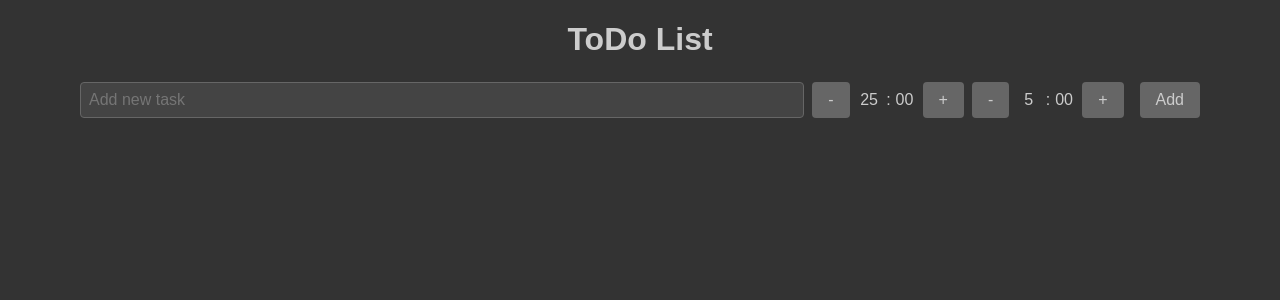
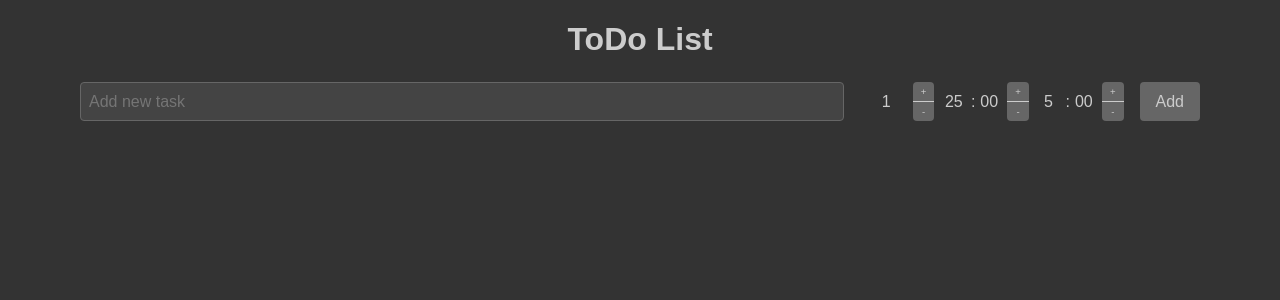
Before and after one commit to staythepath/task, a React (Create React App) app: page / in a window 1280 px wide. Shown: the top 300 px of the page. Built offline with nearby package versions, Linux system fonts and the light colour scheme.

Commit message:
just adding some stuff I guess

```diff
--- a/src/App.css
+++ b/src/App.css
@@ -161,3 +161,91 @@ span {
 .timer-input:focus {
   border-color: #666; /* Add this line */
 }
+
+.cycle-input {
+  display: flex;
+  align-items: center;
+  justify-content: center;
+  margin-left: 1rem;
+}
+
+.cycle-input-field {
+  margin-left: 0.5rem;
+  width: 2.2rem;
+  max-width: 2.2rem;
+  height: 2.1rem;
+  max-height: 2.1rem;
+  font-size: 1rem;
+  text-align: center;
+  border-width: 1px;
+  border-color: transparent;
+  background-color: transparent;
+  color: #ccc;
+  -moz-appearance: textfield;
+  padding: 0;
+  outline: none;
+  transition: transform 0.2s ease; /* Add this for smooth transition */
+}
+
+.cycle-input-field::-webkit-outer-spin-button,
+.cycle-input-field::-webkit-inner-spin-button {
+  -webkit-appearance: none;
+  margin: 0;
+}
+
+.cycle-input-field:focus {
+  border-color: #666;
+  border-width: 1px;
+  border-style: solid;
+  border-radius: 4px;
+  background-color: #444;
+  outline: none;
+}
+
+.cycle-btn-container {
+  display: flex;
+  flex-direction: column;
+}
+
+.cycle-change-btn {
+  padding: 0.25rem 0.5rem;
+  font-size: 0.6rem;
+  border: none;
+  border-radius: 4px;
+  background-color: #666;
+  color: #ccc;
+  cursor: pointer;
+}
+
+.cycle-change-btn-plus {
+  border-bottom: 1px solid #ccc;
+  border-radius: 4px 4px 0 0;
+}
+
+.cycle-change-btn-minus {
+  border-radius: 0 0 4px 4px;
+}
+
+.timer-btn-container {
+  display: flex;
+  flex-direction: column;
+}
+
+.timer-change-btn {
+  padding: 0.25rem 0.5rem;
+  font-size: 0.6rem;
+  border: none;
+  border-radius: 4px;
+  background-color: #666;
+  color: #ccc;
+  cursor: pointer;
+}
+
+.timer-change-btn-plus {
+  border-bottom: 1px solid #ccc;
+  border-radius: 4px 4px 0 0;
+}
+
+.timer-change-btn-minus {
+  border-radius: 0 0 4px 4px;
+}
--- a/src/components/NewTaskForm.js
+++ b/src/components/NewTaskForm.js
@@ -4,6 +4,7 @@ const NewTaskForm = ({ onSubmit }) => {
   const [task, setTask] = useState("");
   const [primaryDuration, setPrimaryDuration] = useState(25 * 60);
   const [secondaryDuration, setSecondaryDuration] = useState(5 * 60);
+  const [numCycles, setNumCycles] = useState(1);
 
   const handleSubmit = (e) => {
     e.preventDefault();
@@ -12,12 +13,14 @@ const NewTaskForm = ({ onSubmit }) => {
         "New task:",
         task.trim(),
         primaryDuration * 60,
-        secondaryDuration * 60
+        secondaryDuration * 60,
+        numCycles
       );
-      onSubmit(task.trim(), primaryDuration, secondaryDuration);
+      onSubmit(task.trim(), primaryDuration, secondaryDuration, numCycles);
       setTask("");
       setPrimaryDuration(25 * 60);
       setSecondaryDuration(5 * 60);
+      setNumCycles(1);
     }
   };
 
@@ -79,14 +82,31 @@ const NewTaskForm = ({ onSubmit }) => {
         onChange={(e) => setTask(e.target.value)}
         placeholder="Add new task"
       />
+
+      <div className="cycle-input">
+        <input
+          type="number"
+          min="1"
+          className="cycle-input-field"
+          value={numCycles}
+          onChange={(e) => setNumCycles(parseInt(e.target.value))}
+        />
+        <div className="cycle-btn-container">
           <button
-        onClick={(e) => {
-          e.preventDefault();
-          setPrimaryDuration(Math.max(0, primaryDuration - 60));
-        }}
+            className="cycle-change-btn cycle-change-btn-plus"
+            onClick={() => setNumCycles(numCycles + 1)}
+          >
+            +
+          </button>
+          <button
+            className="cycle-change-btn cycle-change-btn-minus"
+            onClick={() => setNumCycles(Math.max(1, numCycles - 1))}
           >
             -
           </button>
+        </div>
+      </div>
+
       <input
         type="text"
         pattern="\d*"
@@ -120,7 +140,9 @@ const NewTaskForm = ({ onSubmit }) => {
           : String(primaryDuration % 60).padStart(2, "0")}
       </div>
 
+      <div className="timer-btn-container">
         <button
+          className="timer-change-btn timer-change-btn-plus"
           onClick={(e) => {
             e.preventDefault();
             if (primaryDuration < 90 * 60)
@@ -130,13 +152,15 @@ const NewTaskForm = ({ onSubmit }) => {
           +
         </button>
         <button
+          className="timer-change-btn timer-change-btn-minus"
           onClick={(e) => {
             e.preventDefault();
-          setSecondaryDuration(Math.max(0, secondaryDuration - 60));
+            setPrimaryDuration(Math.max(0, primaryDuration - 60));
           }}
         >
           -
         </button>
+      </div>
       <input
         type="text"
         pattern="\d*"
@@ -169,7 +193,9 @@ const NewTaskForm = ({ onSubmit }) => {
           ? "00"
           : String(secondaryDuration % 60).padStart(2, "0")}
       </div>
+      <div className="timer-btn-container">
         <button
+          className="timer-change-btn timer-change-btn-plus"
           onClick={(e) => {
             e.preventDefault();
             if (secondaryDuration < 90 * 60)
@@ -178,6 +204,17 @@ const NewTaskForm = ({ onSubmit }) => {
         >
           +
         </button>
+        <button
+          className="timer-change-btn timer-change-btn-minus"
+          onClick={(e) => {
+            e.preventDefault();
+            setSecondaryDuration(Math.max(0, secondaryDuration - 60));
+          }}
+        >
+          -
+        </button>
+      </div>
+
       <button type="submit" style={{ marginLeft: "1rem" }}>
         Add
       </button>
--- a/src/components/ToDoItem.js
+++ b/src/components/ToDoItem.js
@@ -10,9 +10,12 @@ const ToDoItem = ({
   complete,
   primaryDuration: initialPrimaryDuration,
   secondaryDuration: initialSecondaryDuration,
+  numCycles: initialNumCycles,
   onToggle,
   onDelete,
   handleUpdate,
+  onCyclesCompleted,
+  nextTaskId,
 }) => {
   const [primaryDuration, setPrimaryDuration] = useState(
     initialPrimaryDuration
@@ -27,6 +30,8 @@ const ToDoItem = ({
   const [primaryDurationFocused, setPrimaryDurationFocused] = useState(false);
   const [secondaryDurationFocused, setSecondaryDurationFocused] =
     useState(false);
+  const [currentCycle, setCurrentCycle] = useState(0);
+  const [numCycles, setNumCycles] = useState(initialNumCycles);
 
   useEffect(() => {
     setPrimaryDuration(initialPrimaryDuration);
@@ -36,6 +41,12 @@ const ToDoItem = ({
   useEffect(() => {
     setTimeLeft(isPrimary ? primaryDuration : secondaryDuration);
   }, [primaryDuration, secondaryDuration, isPrimary]);
+
+  useEffect(() => {
+    if (nextTaskId === id) {
+      setIsRunning(true);
+    }
+  }, [nextTaskId, id]);
 
   useEffect(() => {
     let timer;
@@ -63,13 +74,29 @@ const ToDoItem = ({
 
       playSound(8);
 
+      if (!isPrimary) {
+        if (currentCycle < numCycles - 1) {
+          setCurrentCycle(currentCycle + 1);
+        } else {
+          setIsRunning(false);
+          onCyclesCompleted();
+        }
+      }
       setIsPrimary(!isPrimary);
       setTimeLeft(isPrimary ? secondaryDuration : primaryDuration);
-      setIsRunning(true);
     }
 
     return () => clearInterval(timer);
-  }, [isRunning, timeLeft, primaryDuration, secondaryDuration, isPrimary]);
+  }, [
+    isRunning,
+    timeLeft,
+    primaryDuration,
+    secondaryDuration,
+    isPrimary,
+    currentCycle,
+    numCycles,
+    onCyclesCompleted,
+  ]);
 
   const toggleEdit = () => {
     setIsEditing(!isEditing);
@@ -264,6 +291,29 @@ const ToDoItem = ({
       >
         {isEditing && (
           <>
+            <div className="cycle-input">
+              <input
+                type="number"
+                min="1"
+                className="cycle-input-field"
+                value={numCycles}
+                onChange={(e) => setNumCycles(parseInt(e.target.value))}
+              />
+              <div className="cycle-btn-container">
+                <button
+                  className="cycle-change-btn cycle-change-btn-plus"
+                  onClick={() => setNumCycles(numCycles + 1)}
+                >
+                  +
+                </button>
+                <button
+                  className="cycle-change-btn cycle-change-btn-minus"
+                  onClick={() => setNumCycles(Math.max(1, numCycles - 1))}
+                >
+                  -
+                </button>
+              </div>
+            </div>
             <input
               id={`todo-${id}-hidden-input-primary`}
               type="number"
@@ -288,7 +338,7 @@ const ToDoItem = ({
               className="hidden-timer-input"
               min="0"
             />
-            <button onClick={() => adjustTime("primary", -1)}>-</button>
+
             <input
               type="text"
               pattern="\d*"
@@ -323,13 +373,27 @@ const ToDoItem = ({
                 ? "00"
                 : String(primaryDuration % 60).padStart(2, "0")}
             </div>
-            <button
-              onClick={() =>
-                adjustTime("primary", primaryDuration < 90 * 60 ? 1 : 0)
-              }
-            >
-              +
-            </button>
+            <div className="timer-btn-container">
+              <button
+                className="timer-change-btn timer-change-btn-plus"
+                onClick={(e) => {
+                  e.preventDefault();
+                  if (primaryDuration < 90 * 60)
+                    setPrimaryDuration(primaryDuration + 60);
+                }}
+              >
+                +
+              </button>
+              <button
+                className="timer-change-btn timer-change-btn-minus"
+                onClick={(e) => {
+                  e.preventDefault();
+                  setPrimaryDuration(Math.max(0, primaryDuration - 60));
+                }}
+              >
+                -
+              </button>
+            </div>
             <button onClick={() => adjustTime("secondary", -1)}>-</button>
             <input
               type="text"
--- a/src/components/ToDoList.js
+++ b/src/components/ToDoList.js
@@ -6,6 +6,7 @@ import NewTaskForm from "./NewTaskForm";
 
 const ToDoList = () => {
   const [todos, setTodos] = useState([]);
+  const [nextTaskId, setNextTaskId] = useState(null);
 
   const handleToggle = (id) => {
     const newTodos = todos.map((todo) =>
@@ -26,14 +27,29 @@ const ToDoList = () => {
     setTodos(newTodos);
   };
 
-  const handleNewTask = (task, primaryDuration, secondaryDuration) => {
-    console.log("Task:", task, primaryDuration, secondaryDuration);
+  const handleCyclesCompleted = (completedTaskId) => {
+    const taskIndex = todos.findIndex((task) => task.id === completedTaskId);
+    if (taskIndex < todos.length - 1) {
+      setNextTaskId(todos[taskIndex + 1].id);
+    } else {
+      setNextTaskId(null);
+    }
+  };
+
+  const handleNewTask = (
+    task,
+    primaryDuration,
+    secondaryDuration,
+    numCycles
+  ) => {
+    console.log("Task:", task, primaryDuration, secondaryDuration, numCycles);
     const newTodo = {
       id: Date.now(),
       task: task,
       complete: false,
       primaryDuration: primaryDuration,
       secondaryDuration: secondaryDuration,
+      numCycles: numCycles,
     };
     setTodos([...todos, newTodo]);
   };
@@ -62,9 +78,12 @@ const ToDoList = () => {
           complete={todo.complete}
           primaryDuration={todo.primaryDuration}
           secondaryDuration={todo.secondaryDuration}
+          numCycles={todo.numCycles}
           moveItem={moveItem}
           onToggle={() => handleToggle(todo.id)}
           onDelete={() => handleDelete(todo.id)}
+          nextTaskId={nextTaskId}
+          onCyclesCompleted={() => handleCyclesCompleted(todo.id)}
         />
       ))}
     </DndProvider>
```
Lines whose indentation alone changed are shown as unchanged.
